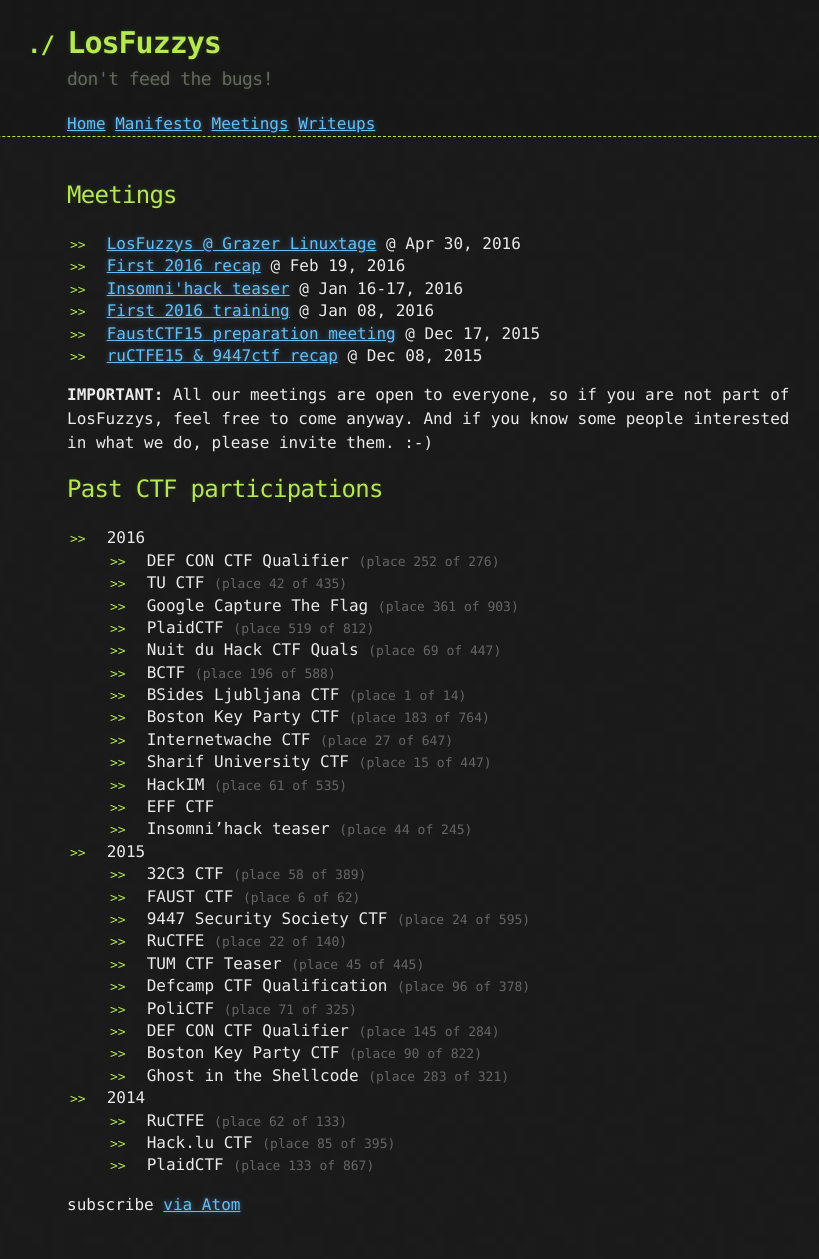
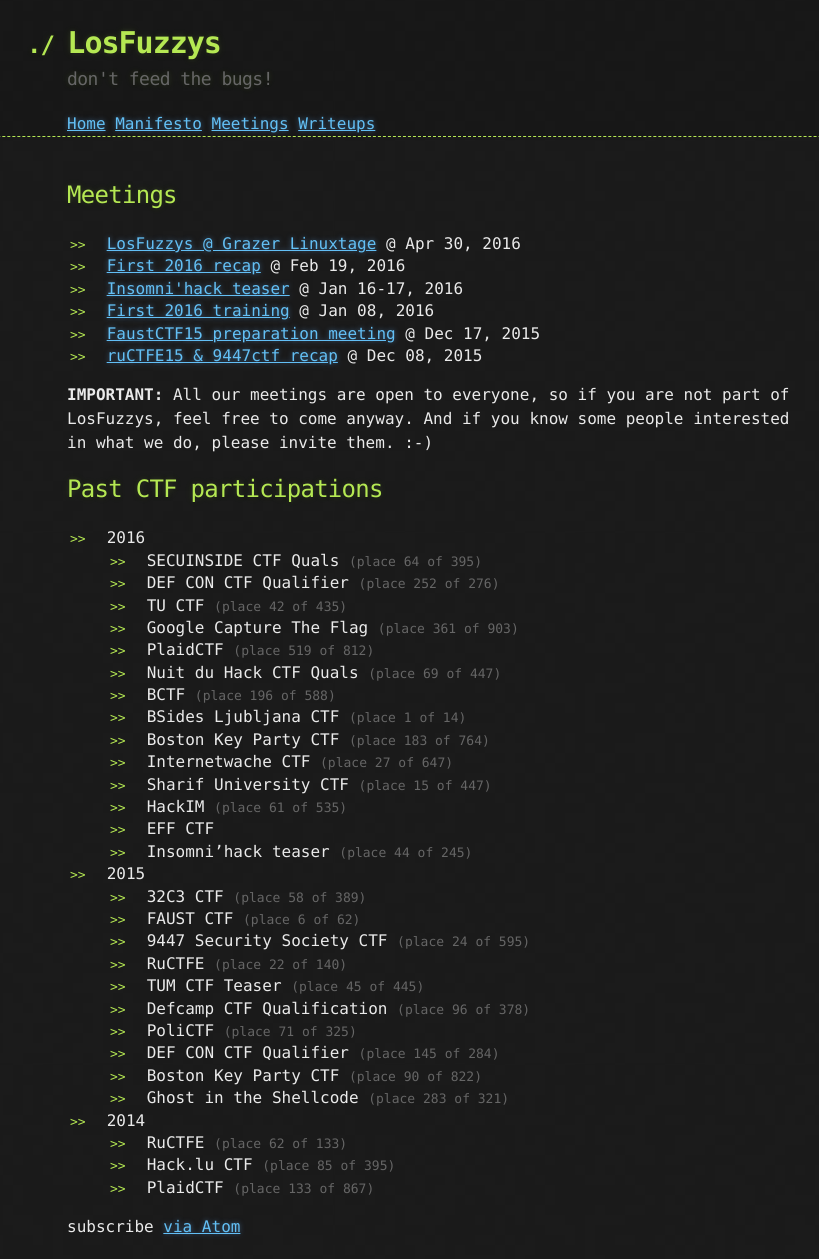
Before and after one commit to mtps3/Mtps3.github.io, a Jekyll site: the page built from meetings.md, in a window 1280 px wide. Shown: the whole page, without its empty margins (198-1017 px from the left). Built offline with Jekyll 4.4.1, drawn with Linux system fonts in a browser that asks for light colours; before the commit the page ends 1237 px from its top, so only the background shows below that.

Commit message:
added SECUINSIDE score

```diff
--- a/meetings.md
+++ b/meetings.md
@@ -18,6 +18,7 @@
 <!-- generated using scripts/getPastCTFs.py  -->
 
 * 2016
+  * SECUINSIDE CTF Quals <span class="discreet">(place 64 of 395)</span>
   * DEF CON CTF Qualifier <span class="discreet">(place 252 of 276)</span>
   * TU CTF <span class="discreet">(place 42 of 435)</span>
   * Google Capture The Flag <span class="discreet">(place 361 of 903)</span>
```
